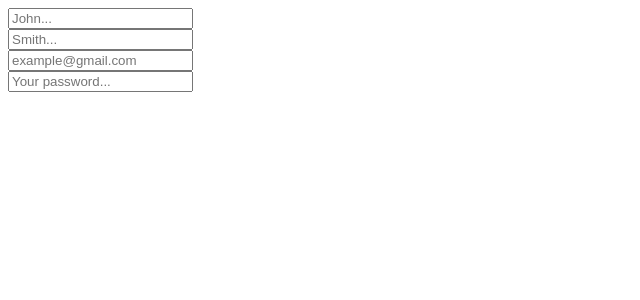
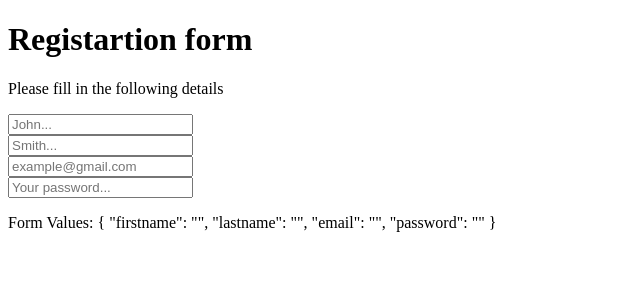
Before and after one commit to maksimKV/what2see-app, an Angular app: page / in a window 1280 px wide. Shown: the top 300 px of the page, without its empty margins (0-640 px from the left). Built offline with nearby package versions, Linux system fonts and the light colour scheme.

Commit message:
Finally managed to do the binding for the registration form

```diff
--- a/src/app/app.module.ts
+++ b/src/app/app.module.ts
@@ -3,6 +3,8 @@ import { NgModule } from '@angular/core';
 
 import { AppComponent } from './app.component';
 import { RegisterFormComponent } from './components/register-form/register-form.component';
+
+import { FormsModule, ReactiveFormsModule } from '@angular/forms';
 
 @NgModule({
   declarations: [
@@ -10,7 +12,9 @@ import { RegisterFormComponent } from './components/register-form/register-form.
     RegisterFormComponent
   ],
   imports: [
-    BrowserModule
+    BrowserModule,
+    FormsModule,
+    ReactiveFormsModule
   ],
   providers: [],
   bootstrap: [AppComponent]
--- a/src/app/components/register-form/register-form.component.html
+++ b/src/app/components/register-form/register-form.component.html
@@ -1,6 +1,11 @@
-<form novalidate>
-  <input name="firstname" placeholder="John..." /> <br />
-  <input name="lastname" placeholder="Smith..." /> <br />
-  <input name="email" placeholder="example@gmail.com" /> <br />
-  <input name="password" placeholder="Your password..." />
+<h1>Registartion form</h1>
+<p>Please fill in the following details</p>
+
+<form novalidate [formGroup]="form">
+  <input formControlName="firstname" placeholder="John..." /> <br />
+  <input formControlName="lastname" placeholder="Smith..." /> <br />
+  <input formControlName="email" placeholder="example@gmail.com" /> <br />
+  <input formControlName="password" placeholder="Your password..." />
 </form>
+
+<p>Form Values: {{ form.value | json }}</p>
--- a/src/app/components/register-form/register-form.component.ts
+++ b/src/app/components/register-form/register-form.component.ts
@@ -10,11 +10,20 @@ import {
 @Component({
   selector: 'app-register-form',
   templateUrl: './register-form.component.html',
-  styleUrls: ['./register-form.component.css']
+  styleUrls: ['./register-form.component.css'],
+  providers: [FormBuilder]
 })
 export class RegisterFormComponent implements OnInit {
+  private form: FormGroup;
 
-  constructor() { }
+  constructor(private fb: FormBuilder) {
+    this.form = fb.group({
+      firstname: '',
+      lastname: '',
+      email: '',
+      password: ''
+    })
+   }
 
   ngOnInit() {
   }
```
